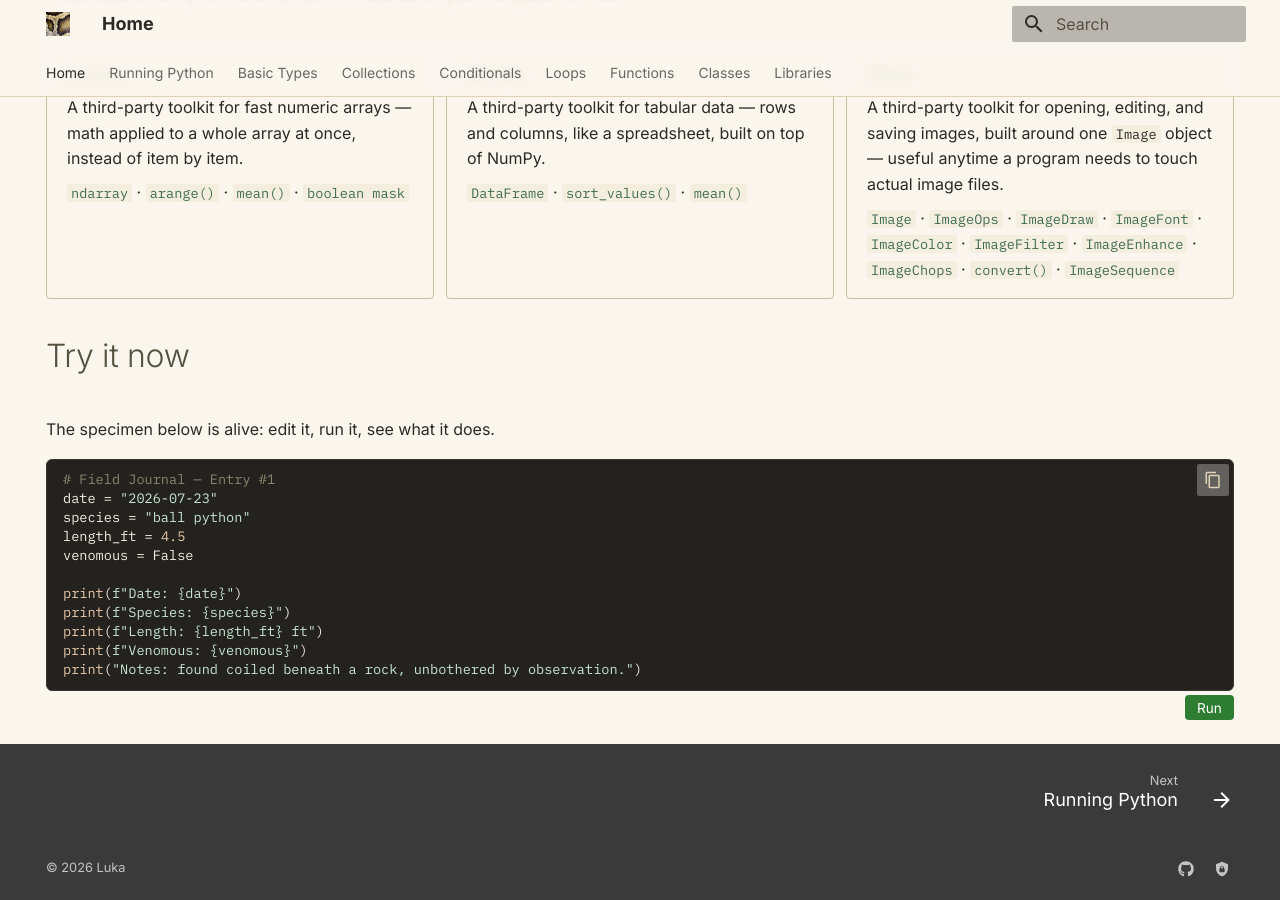
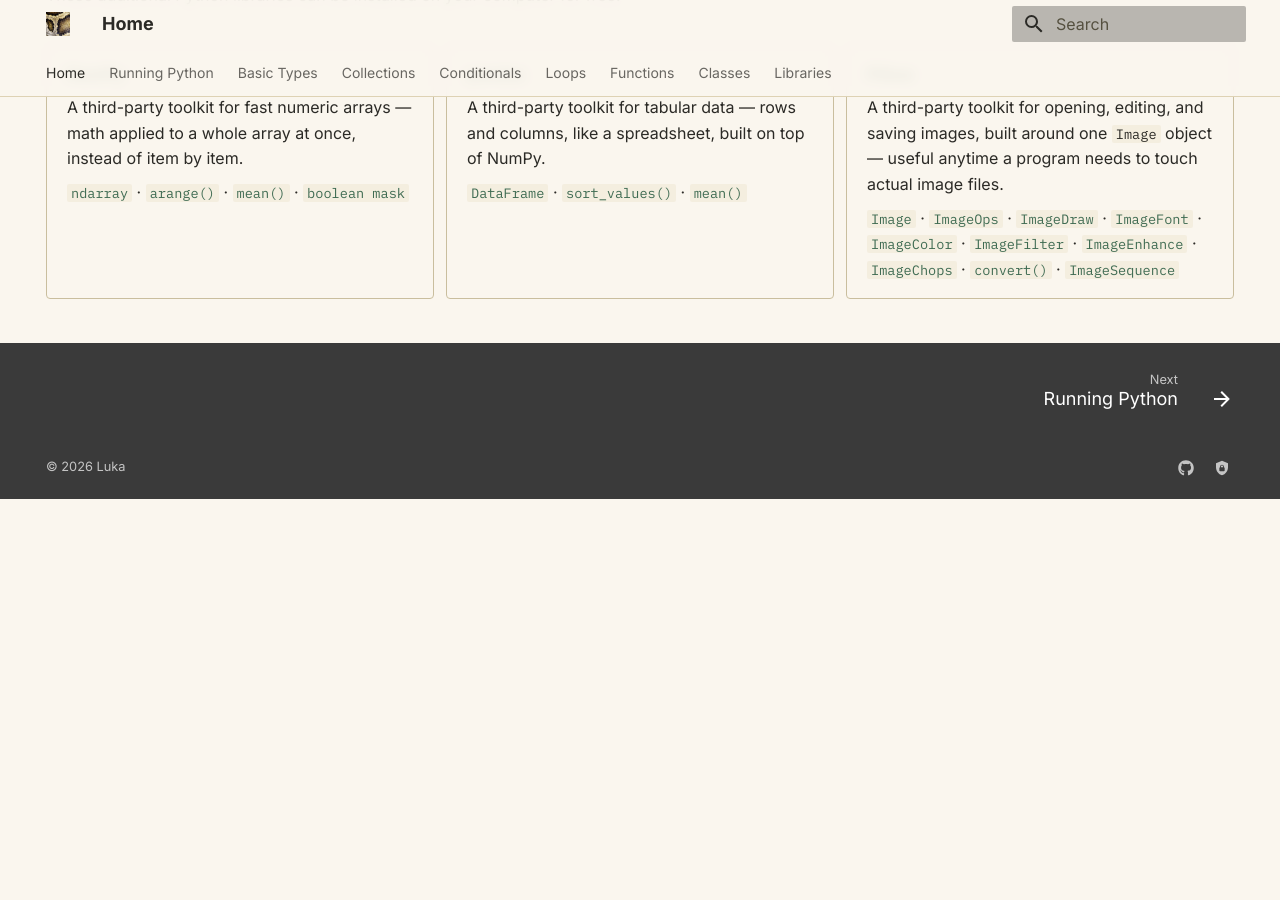
Before and after one commit to luka-sherman/python-field-guide, an MkDocs documentation site: the page built from docs/index.md, in a window 1280 px wide and 900 px high, scrolled down 2174 px. Built offline with MkDocs 1.6.1 and Material for MkDocs 9.7.7, drawn with Linux system fonts in a browser that asks for light colours; nearby versions of some CDN libraries; after the commit the page ends 2673 px from its top, so only the background shows below that.

Commit message:
remove homepage try it now

````diff
--- a/docs/index.md
+++ b/docs/index.md
@@ -160,21 +160,3 @@ These additional Python libraries can be installed on your computer for free.
     [`Image`](pillow.md#the-image) · [`ImageOps`](pillow.md#imageops-module) · [`ImageDraw`](pillow.md#imagedraw-module) · [`ImageFont`](pillow.md#imagefont-module) · [`ImageColor`](pillow.md#imagecolor-module) · [`ImageFilter`](pillow.md#imagefilter-module) · [`ImageEnhance`](pillow.md#imageenhance-module) · [`ImageChops`](pillow.md#imagechops-module) · [`convert()`](pillow.md#format-conversion) · [`ImageSequence`](pillow.md#imagesequence-module)
 
 </div>
-
-# Try it now
-
-The specimen below is alive: edit it, run it, see what it does.
-
-```python
-# Field Journal — Entry #1
-date = "2026-07-23"
-species = "ball python"
-length_ft = 4.5
-venomous = False
-
-print(f"Date: {date}")
-print(f"Species: {species}")
-print(f"Length: {length_ft} ft")
-print(f"Venomous: {venomous}")
-print("Notes: found coiled beneath a rock, unbothered by observation.")
-```
````
